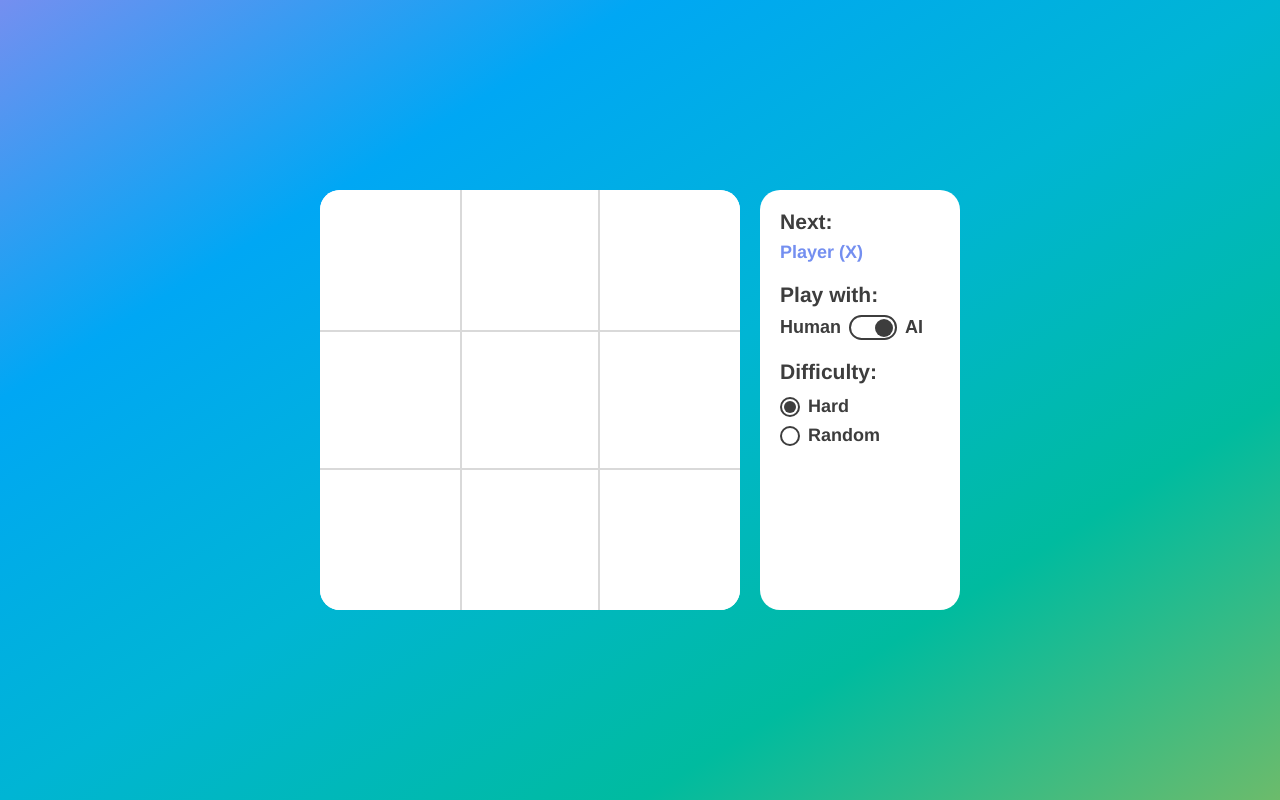
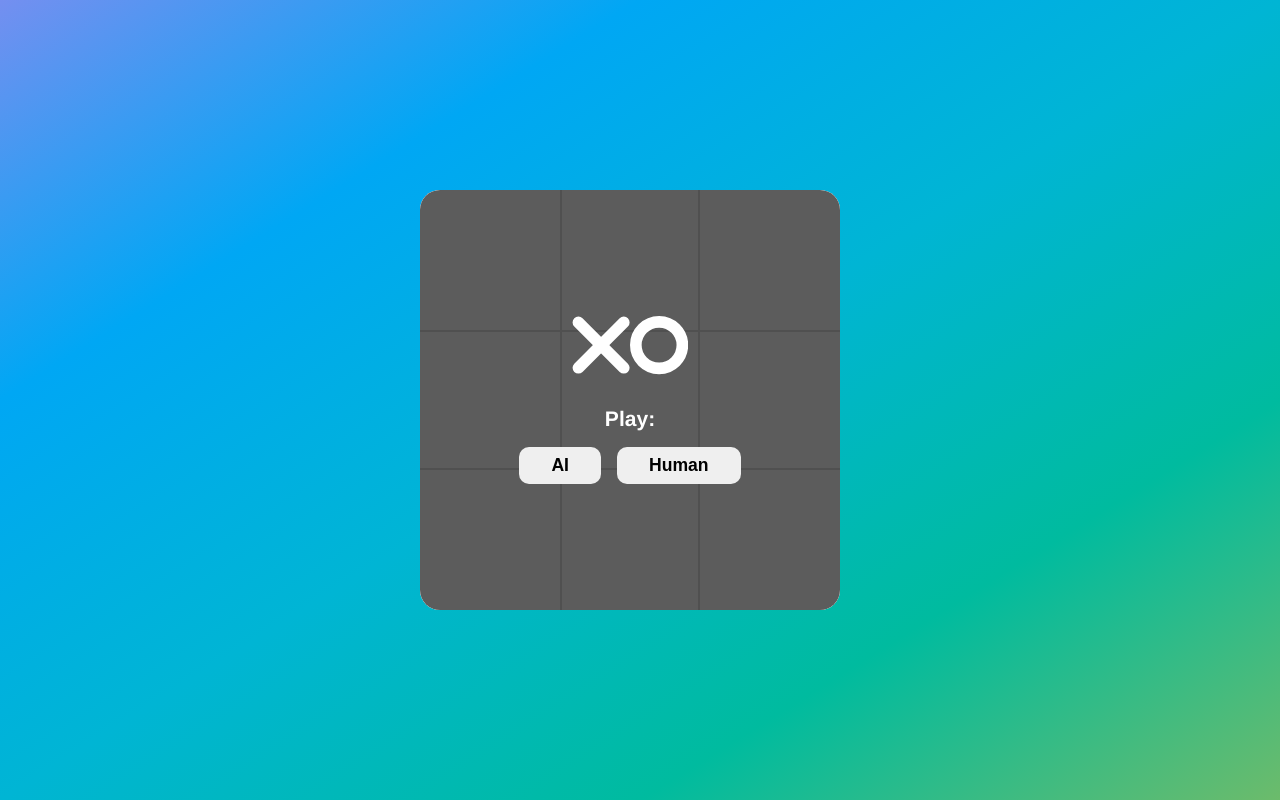
Before and after one commit to 0mbmb/tic-tac-toe, a Vue app: page / in a window 1280 px wide. Built offline with nearby package versions, Linux system fonts and the light colour scheme.

Commit message:
init settings

```diff
--- a/src/components/TicTacToe/TicTacToe.vue
+++ b/src/components/TicTacToe/TicTacToe.vue
@@ -2,9 +2,13 @@
 import CrossLine from "./components/CrossLine.vue";
 import BoardButton from "./components/BoardButton.vue";
 import WinnerOverlay from "./components/WinnerOverlay.vue";
+import VOverlay from "./components/VOverlay.vue";
+import VButton from "./components/VButton.vue";
 import TicTacToe from "./core";
 import VSwitcher from "./components/VSwitcher.vue";
 import VRadio from "./components/VRadio.vue";
+import IconX from "./icons/IconX.vue";
+import IconO from "./icons/IconO.vue";
 
 import { toFirstLetterUpperCase } from "./utils/utils";
 
@@ -21,6 +25,10 @@ export default {
     WinnerOverlay,
     VSwitcher,
     VRadio,
+    VOverlay,
+    VButton,
+    IconX,
+    IconO,
   },
   setup() {
     return {
@@ -32,7 +40,7 @@ export default {
   data() {
     return {
       game: new TicTacToe({
-        isSecondPlayerAI: true,
+        isSecondPlayerAI: false,
         difficulty: Difficulty.HARD,
         AIMoveDelay: AI_MOVE_DELAY_MS,
       }),
@@ -40,6 +48,7 @@ export default {
       isSecondPlayerAI: true,
       difficulty: Difficulty.HARD,
       AIMoveDelay: AI_MOVE_DELAY_MS,
+      isInitialized: false,
     };
   },
   watch: {
@@ -63,6 +72,15 @@ export default {
     },
   },
   methods: {
+    onInit(isSecondPlayerAI: boolean) {
+      this.isSecondPlayerAI = isSecondPlayerAI;
+      this.game = new TicTacToe({
+        isSecondPlayerAI: this.isSecondPlayerAI,
+        difficulty: Difficulty.HARD,
+        AIMoveDelay: AI_MOVE_DELAY_MS,
+      });
+      this.isInitialized = true;
+    },
     onNext() {
       this.onFadeout(() => {
         this.game.resetGame();
@@ -87,6 +105,11 @@ export default {
         ? `${difficultyRef?.scrollHeight}px` || "0px"
         : "0px";
     },
+    // TODO:
+    // settingsHeight() {
+    //   const settingsRef = this.$refs.settings as HTMLDivElement;
+    //   return this.isInitialized ? `${settingsRef?.scrollHeight}px` : "0px";
+    // },
     nextText() {
       if (this.isSecondPlayerAI) {
         return this.game.move.player === Player.ONE
@@ -110,6 +133,19 @@ export default {
 <template>
   <div class="tic-tac-toe">
     <div class="tic-tac-toe__board board">
+      <VOverlay v-show="!isInitialized">
+        <div class="board__init-settings init-settings">
+          <div class="init-settings__icon-wrapper">
+            <IconX class="init-settings__icon" />
+            <IconO class="init-settings__icon" />
+          </div>
+          <h3 class="init-settings__heading">Play:</h3>
+          <div class="init-settings__buttons">
+            <VButton @onClick="onInit(true)">AI</VButton>
+            <VButton @onClick="onInit(false)">Human</VButton>
+          </div>
+        </div>
+      </VOverlay>
       <WinnerOverlay
         v-if="!!game.winner"
         :winner="game.winner"
@@ -132,7 +168,15 @@ export default {
         @makeMove="game.makeMove(index)"
       />
     </div>
-    <div class="tic-tac-toe__settings settings">
+    <div
+      class="tic-tac-toe__settings settings"
+      ref="settings"
+      :style="{
+        // height: settingsHeight,
+        ...(isInitialized ? {} : { padding: 0, width: 0, height: 0 }),
+      }"
+    >
+      <div class="settings__wrapper">
         <div class="settings__section">
           <h3 class="settings__heading">Next:</h3>
           <p
@@ -167,6 +211,7 @@ export default {
               name="difficulty"
               v-model="difficulty"
             />
+          </div>
         </div>
       </div>
     </div>
@@ -231,18 +276,58 @@ export default {
     border-left-style: solid;
     border-right-style: solid;
   }
+
+  &__init-settings {
+    height: 100%;
+    display: flex;
+    flex-direction: column;
+    justify-content: center;
+    align-items: center;
+  }
 }
 .tic-tac-toe__settings {
   justify-self: start;
   margin-top: calc(var(--grid-step) * 5);
-  flex-grow: 1;
-  max-width: calc(var(--grid-step) * 105 + 4px);
-  width: 100%;
 
   @media (min-width: 768px) {
-    max-width: calc(var(--grid-step) * 50);
+    transition: width 200ms ease-out, padding-left 200ms ease-out;
+    width: calc(var(--grid-step) * 50);
     margin-top: 0;
     margin-left: calc(var(--grid-step) * 5);
+  }
+
+  @media (max-width: 767px) {
+    transition: height 200ms ease-out;
+  }
+}
+
+.init-settings {
+  &__icon-wrapper {
+    display: flex;
+    align-items: center;
+    justify-content: center;
+    align-self: stretch;
+
+    margin-bottom: calc(var(--grid-step) * 8);
+  }
+
+  &__icon {
+    width: 15%;
+    max-width: 75px;
+  }
+
+  &__heading {
+    margin-bottom: calc(var(--grid-step) * 4);
+  }
+
+  &__buttons {
+    display: flex;
+  }
+
+  &__buttons > {
+    *:not(:last-child) {
+      margin-right: calc(var(--grid-step) * 4);
+    }
   }
 }
 
@@ -250,6 +335,7 @@ export default {
   border-radius: calc(var(--grid-step) * 5);
   background-color: var(--color-bg);
   padding: calc(var(--grid-step) * 5);
+  overflow: hidden;
 
   &__section {
     overflow: hidden;
@@ -263,5 +349,16 @@ export default {
   &__heading {
     margin-bottom: calc(var(--grid-step) * 2);
   }
+
+  @media (max-width: 767px) {
+    width: 100%;
+    max-width: calc(var(--grid-step) * 105);
+  }
+
+  @media (min-width: 768px) {
+    &__wrapper {
+      width: calc(var(--grid-step) * 50);
+    }
+  }
 }
 </style>
--- /dev/null
+++ b/src/components/TicTacToe/components/VButton.vue
@@ -0,0 +1,26 @@
+<script lang="ts">
+export default {
+  methods: {
+    onClick() {
+      this.$emit("onClick");
+    },
+  },
+};
+</script>
+
+<template>
+  <button class="button" @click="onClick">
+    <slot />
+  </button>
+</template>
+
+<style scoped lang="scss">
+.button {
+  padding: calc(var(--grid-step) * 2) calc(var(--grid-step) * 8);
+  font-size: 1.1rem;
+  border-radius: 10px;
+  border: none;
+  cursor: pointer;
+  font-weight: inherit;
+}
+</style>
--- /dev/null
+++ b/src/components/TicTacToe/components/VOverlay.vue
@@ -0,0 +1,48 @@
+<script lang="ts">
+export default {
+  props: {
+    isOpen: { type: Boolean },
+  },
+  data() {
+    return {
+      opacity: 0,
+    };
+  },
+  methods: {
+    onNext() {
+      this.opacity = 0;
+      this.$emit("onNext");
+    },
+  },
+  mounted() {
+    setTimeout(() => {
+      this.opacity = 1;
+    }, 200);
+  },
+};
+</script>
+
+<template>
+  <div class="overlay" :style="{ opacity }">
+    <div class="overlay__content"><slot /></div>
+  </div>
+</template>
+
+<style scoped lang="scss">
+.overlay {
+  position: absolute;
+  top: 0;
+  bottom: 0;
+  left: 0;
+  right: 0;
+  z-index: 10;
+  transition: opacity 200ms ease;
+  background-color: var(--color-bg-overlay);
+  color: var(--color-text-overlay);
+
+  &__content {
+    padding: calc(var(--grid-step) * 4);
+    height: 100%;
+  }
+}
+</style>
```
Lines whose indentation alone changed are shown as unchanged.
